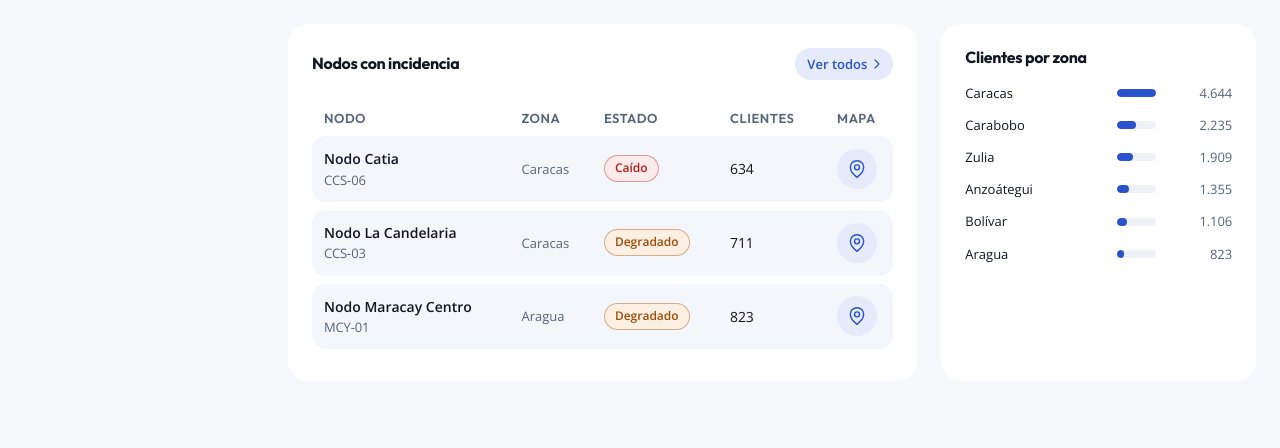
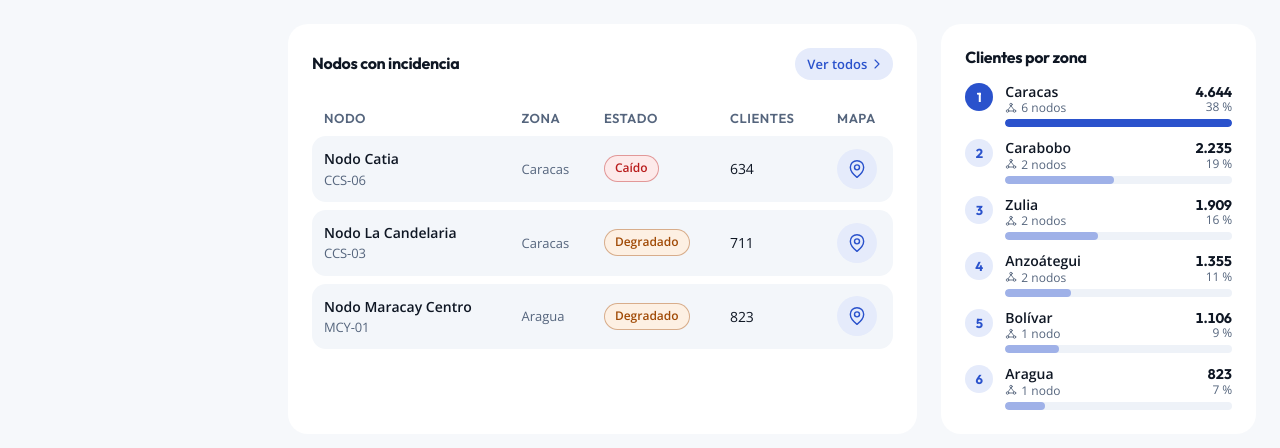
Before and after one commit to eduno-code/geonet-maquetacion, a plain HTML site: page dashboard.html in a window 1280 px wide. Shown: the part 872-1320 px from the top of the page. Before the commit the page ends 1277 px from the top, so only its background shows below. Drawn offline with nearby package versions, Linux system fonts and the light colour scheme.

Commit message:
Rediseña Clientes por zona como ranking con nodos y porcentaje del total

```diff
--- a/dashboard.html
+++ b/dashboard.html
@@ -183,7 +183,7 @@
               <header class="caja__cabecera">
                 <h2 class="caja__titulo" id="zonas-titulo">Clientes por zona</h2>
               </header>
-              <div class="zonas" data-zonas></div>
+              <ol class="zonas" data-zonas></ol>
             </section>
           </div>
         </main>
--- a/script.js
+++ b/script.js
@@ -712,16 +712,22 @@ function pintarZonas() {
   });
 
   const mayor = Math.max(...Object.values(porZona).map((z) => z.clientes));
+  const total = Object.values(porZona).reduce((suma, z) => suma + z.clientes, 0);
 
   zona.innerHTML = Object.entries(porZona)
     .sort((a, b) => b[1].clientes - a[1].clientes)
     .map(
-      ([nombre, datos]) => `
-      <p class="zona">
-        <span>${nombre}</span>
+      ([nombre, datos]) => {
+        const clientes = datos.clientes.toLocaleString('es-VE');
+        const parte = `${Math.round((datos.clientes / total) * 100)} %`;
+        const nodos = `${datos.nodos} ${datos.nodos === 1 ? 'nodo' : 'nodos'}`;
+        return `
+      <li class="zona" title="${nombre}: ${clientes} clientes · ${parte} del total · ${nodos}">
+        <span class="zona__nombre">${nombre}<small>${icono('nodos')}${nodos}</small></span>
+        <span class="zona__cifra cifra">${clientes}<small>${parte}</small></span>
         <span class="zona__barra"><span class="zona__relleno" data-porcentaje="${(datos.clientes / mayor) * 100}"></span></span>
-        <span class="zona__cifra cifra">${datos.clientes.toLocaleString('es-VE')}</span>
-      </p>`
+      </li>`;
+      }
     )
     .join('');
 
--- a/styles.css
+++ b/styles.css
@@ -1958,11 +1958,6 @@ select.filtro {
   }
 }
 
-.caja .zonas {
-  padding: 0;
-  border: none;
-}
-
 /* Accesos directos */
 .atajos {
   display: flex;
@@ -2207,23 +2202,87 @@ select.filtro {
 /* Clientes por zona */
 .zonas {
   display: flex;
+  flex: 1;
   flex-direction: column;
+  justify-content: space-between;
   gap: var(--e-3);
-  padding: var(--e-4);
-  background-color: var(--superficie);
-  border: 1px solid var(--borde);
-  border-radius: var(--r-md);
+  margin: 0;
+  padding: 0;
+  list-style: none;
+  counter-reset: puesto;
 }
 
 .zona {
   display: grid;
-  grid-template-columns: 140px minmax(0, 1fr) 64px;
+  grid-template-columns: 28px minmax(0, 1fr) auto;
+  grid-template-areas:
+    'puesto nombre cifra'
+    'puesto barra barra';
   align-items: center;
-  gap: var(--e-3);
+  gap: 4px var(--e-3);
+  font-size: var(--t-md);
+  counter-increment: puesto;
+}
+
+.zona::before {
+  content: counter(puesto);
+  grid-area: puesto;
+  align-self: start;
+  display: grid;
+  place-items: center;
+  width: 28px;
+  height: 28px;
+  font-family: var(--f-titulo);
   font-size: var(--t-sm);
+  font-weight: var(--p-fuerte);
+  color: var(--acento);
+  background-color: var(--acento-tenue);
+  border-radius: 50%;
+}
+
+.zona:first-child::before {
+  color: var(--sobre-estado);
+  background-color: var(--marca-solida);
+}
+
+.zona__nombre {
+  grid-area: nombre;
+  display: grid;
+  line-height: 1.25;
+  font-weight: var(--p-semi);
+}
+
+.zona__nombre small,
+.zona__cifra small {
+  font-family: var(--f-texto);
+  font-size: var(--t-xs);
+  font-weight: var(--p-normal);
+  color: var(--texto-suave);
+}
+
+.zona__nombre small {
+  display: inline-flex;
+  align-items: center;
+  gap: 4px;
+}
+
+.zona__nombre .icono {
+  width: 12px;
+  height: 12px;
+}
+
+.zona__cifra {
+  grid-area: cifra;
+  display: grid;
+  justify-items: end;
+  line-height: 1.2;
+  font-family: var(--f-titulo);
+  font-weight: var(--p-fuerte);
+  font-variant-numeric: tabular-nums;
 }
 
 .zona__barra {
+  grid-area: barra;
   height: 8px;
   background-color: var(--superficie-alta);
   border-radius: 999px;
@@ -2234,14 +2293,12 @@ select.filtro {
   display: block;
   width: 0;
   height: 100%;
-  background-color: var(--acento);
+  background-color: color-mix(in srgb, var(--acento) 45%, var(--superficie));
   border-radius: 999px;
 }
 
-.zona__cifra {
-  text-align: right;
-  font-variant-numeric: tabular-nums;
-  color: var(--texto-suave);
+.zona:first-child .zona__relleno {
+  background-color: var(--marca-solida);
 }
 
 /* 9. BARRA DE HERRAMIENTAS DEL CRUD */
@@ -3532,10 +3589,6 @@ td.tabla__secundario {
     width: 100%;
   }
 
-  .zona {
-    grid-template-columns: 104px minmax(0, 1fr) 56px;
-  }
-
   .herramientas__derecha {
     margin-left: 0;
     width: 100%;
```
